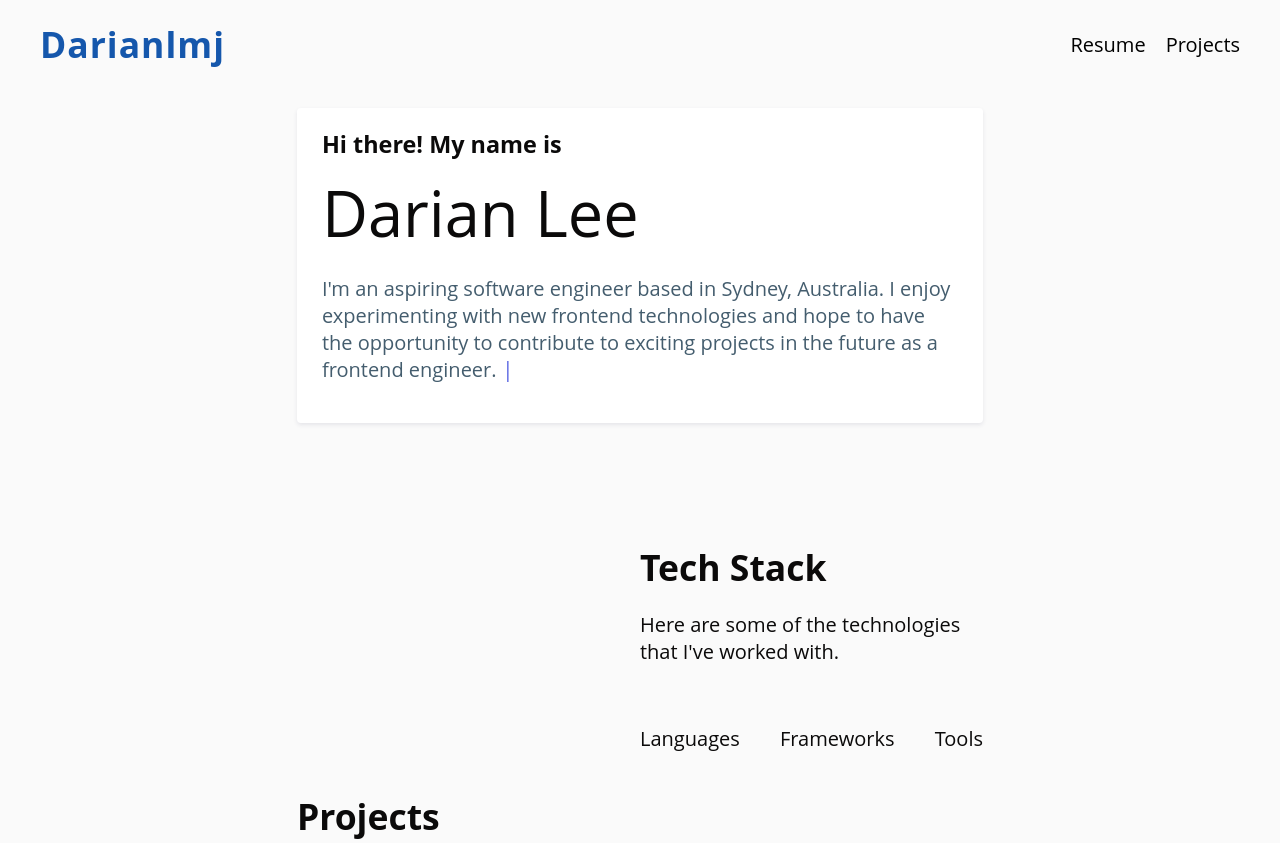
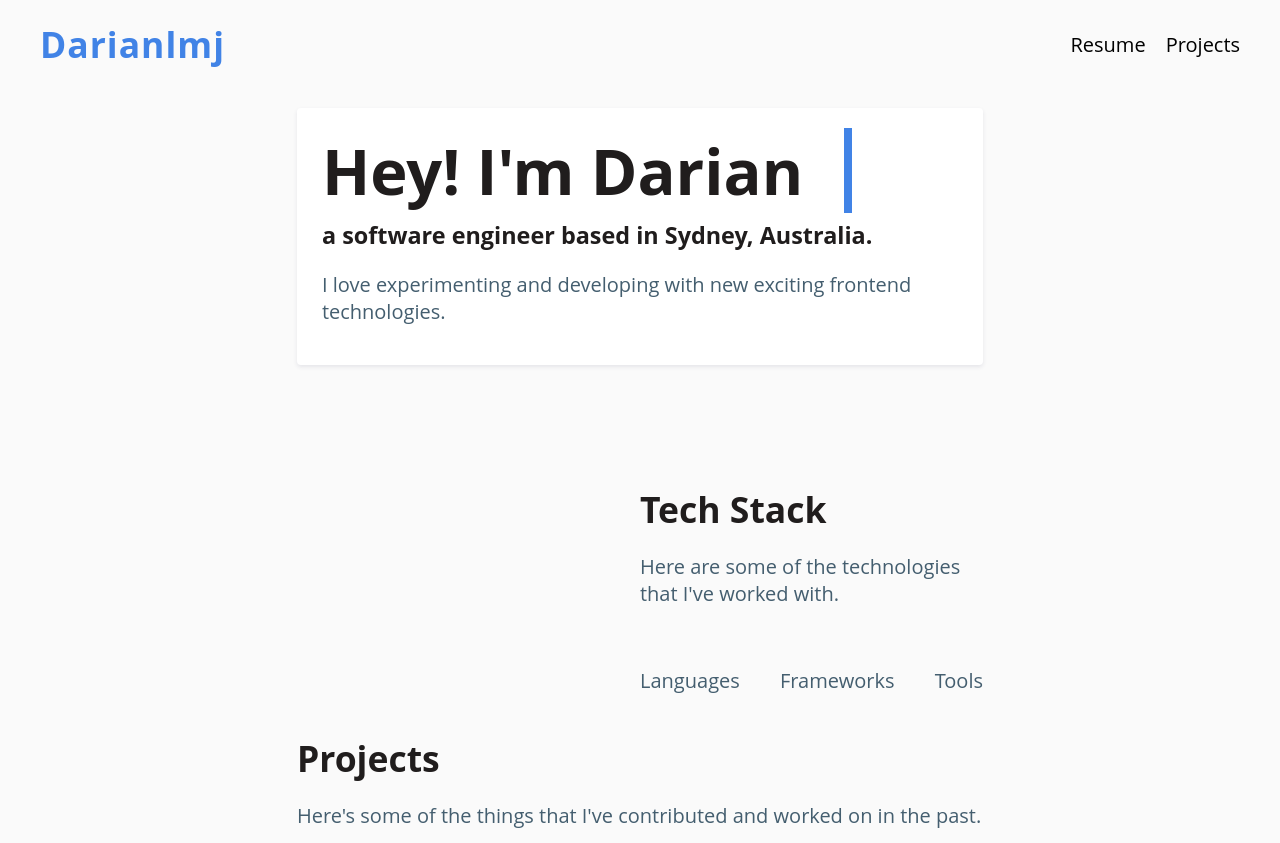
Before and after one commit to Darianlmj/Darianlmj, an Astro site: page / in a window 1280 px wide. Shown: the top 843 px of the page. Built offline with nearby package versions, Linux system fonts and the light colour scheme; Astro itself is replaced by a stand-in of ours.

Commit message:
feat(frontend): made typewriter effect into its own component

```diff
--- a/src/components/Card.astro
+++ b/src/components/Card.astro
@@ -38,7 +38,7 @@ const { href, title, techStack, body } = Astro.props;
 		display: flex;
 		padding: 0.15rem;
     margin: 1rem 0;
-    border-left: 0.4rem solid #0059e1;
+    border-left: 0.4rem solid var(--color-primary);
 		background-size: 400%;
 		border-radius: 0.5rem;
 		background-position: 100%;
--- /dev/null
+++ b/src/components/Typewriter.astro
@@ -0,0 +1,39 @@
+---
+export interface Props {
+  content: String
+}
+
+const { content } = Astro.props;
+---
+<div class="container">
+  <h1 class="description">
+    {content}
+    &nbsp;
+  </h1>
+</div>
+
+<style>
+  h1 {
+		margin: 0rem 0;
+    font-weight: 700;
+    font-size: var(--font-size-xxl);
+	}
+
+  .container {
+    display: inline-block;
+  }
+
+  .description {
+    overflow: hidden;
+    border-right: 0.4rem solid var(--color-primary);
+    white-space: nowrap;
+    animation: typing 1.5s forwards;
+    animation-iteration-count: 1;
+    width: 0;
+  }
+
+  @keyframes typing {
+    from { width: 0 }
+    to { width: 100% }
+  }
+</style>
--- a/src/layouts/Layout.astro
+++ b/src/layouts/Layout.astro
@@ -34,10 +34,11 @@ const { title } = Astro.props as Props;
     --font-size-xxl: clamp(43.95px, 2.18vw + 35.22px, 63.15px);
     --font-size-xxxl: clamp(54.93px, 3.32vw + 41.64px, 84.17px);
 
-		--color-text: hsl(0, 5%, 4%);
+		--color-text: hsl(0, 5%, 12%);
 		--color-bg: hsl(0, 0%, 98%);
 		--color-border: hsl(17, 24%, 90%);
-    --color-primary: hsl(214, 78%, 38%);
+    --color-primary: hsl(216, 77%, 58%);
+    --color-text-secondary: hsl(204, 24%, 35%);
 	}
 
 	html {
--- a/src/pages/index.astro
+++ b/src/pages/index.astro
@@ -1,6 +1,7 @@
 ---
 import Layout from "../layouts/Layout.astro";
 import Card from "../components/Card.astro";
+import Typewriter from "@components/Typewriter.astro";
 
 const skills = {
   'languages': ['JavaScript', 'TypeScript', 'Python', 'C++', 'C', 'Java', 'HTML', 'CSS'],
@@ -11,21 +12,12 @@ const skills = {
 
 <Layout title="Home | Darianlmj">
 	<main>
-    <!-- <div class="flexy-box">
-      <div class="flex-content">
-        <h3>Hi there! My name is</h3>
-        <h1 class="">Darian Lee</h1>
-      </div>
-    </div>
-    <p class="description">
-      I enjoy experimenting and developing with new frontend technologies.
-    </p> -->
     <div class="interactive-bar">
-      <h3 class="introduction">Hi there! My name is</h3>
-      <h1 class="introduction">Darian Lee</h1>
-      <p class="description">
-        I'm an aspiring software engineer based in Sydney, Australia. I enjoy experimenting with new frontend technologies and hope to have the opportunity to contribute to exciting projects in the future as a frontend engineer. <span class="blinking-cursor">|</span>
-      </p>
+      <Typewriter
+        content="Hey! I'm Darian"
+      />
+      <h3 class="introduction">a software engineer based in Sydney, Australia.</h3>
+      <p>I love experimenting and developing with new exciting frontend technologies.</p>
     </div>
     <div class="flexy-box">
       <div class="flex-content">
@@ -85,14 +77,12 @@ const skills = {
     margin: 0;
   }
 
-	h1 {
-		margin: 0.5rem 0;
-    font-weight: 500;
-    font-size: var(--font-size-xxl);
-	}
-
   h5 {
     margin: 0;
+  }
+
+  p {
+    color: var(--color-text-secondary);
   }
 
 	main {
@@ -169,52 +159,14 @@ const skills = {
     background-color: #fff;
     border-radius: 4px;
     box-shadow: 0 2px 4px rgb(50 50 93 / 10%);
-    color: #445d6e;
     font-family: Open Sans,Helvetica,Arial,sans-serif;
     margin: 0 0 20px;
     padding: 20px 25px;
-    /* white-space: pre-wrap; */
-  }
-
-  .blinking-cursor {
-    /* -webkit-animation: blink .9s infinite; */
-    animation: blink .9s infinite;
-    color: #6772e5;
-    font-size: 22px;
-    line-height: 0;
-  }
-
-  @keyframes blink {
-    0% {
-      color: #6772e5;
-    }
-    49% {
-      color: #6772e5;
-    }
-    50% {
-      color: transparent;
-    }
-    100% {
-      color: transparent;
-    }
   }
 
   .introduction {
     color: var(--color-text);
   }
 
-  .description {
-    overflow: hidden; /* Ensures the content is not revealed until the animation */
-    white-space: wrap;
-    /* margin: 0 auto; Gives that scrolling effect as the typing happens */
-    animation:
-      typing 3.5s steps(40, end),
-      blink-caret .75s step-end infinite;
-  }
 
-  /* The typing effect */
-  @keyframes typing {
-    from { width: 0 }
-    to { width: 100% }
-  }
 </style>
```
